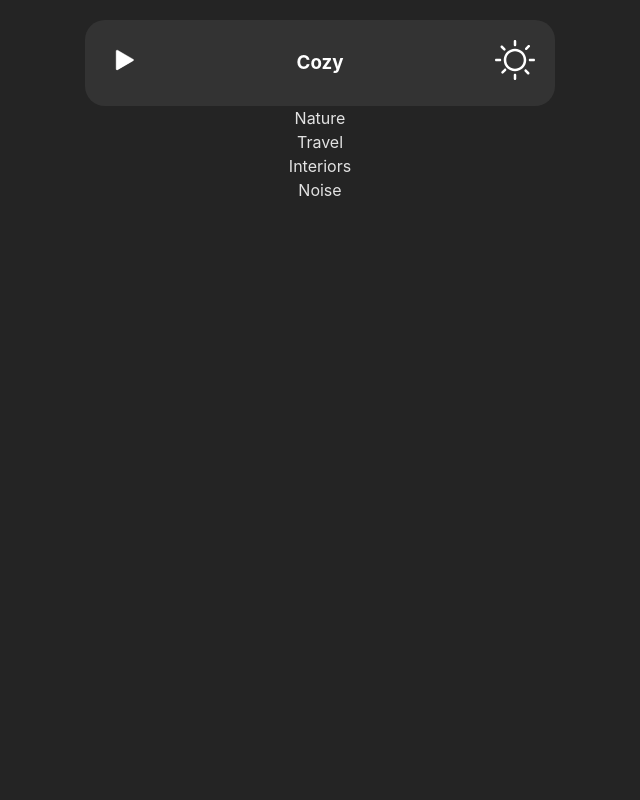
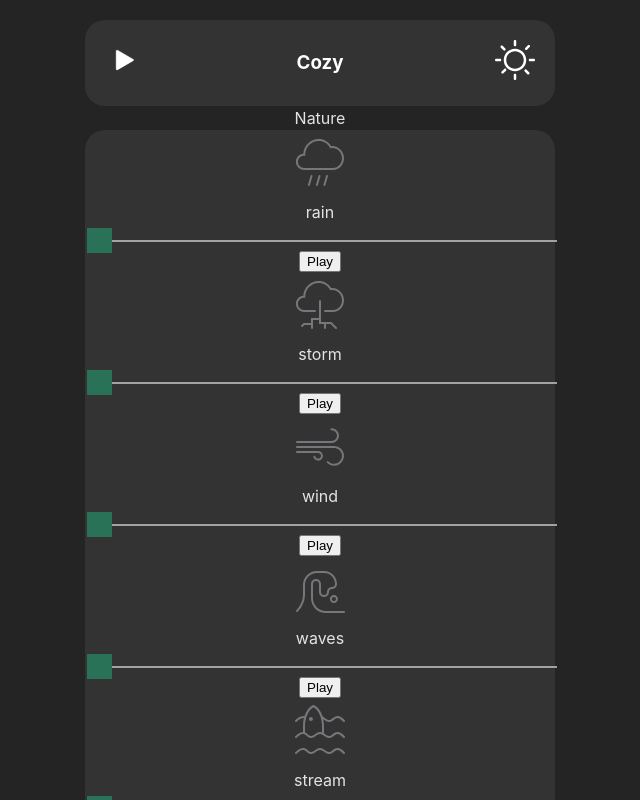
Before and after one commit to 0xNILADRI/cozy, a React (Vite) app: page / in a window 1280 px wide. Shown: the top 800 px of the page, without its empty margins (320-960 px from the left). Built offline with nearby package versions, Linux system fonts and the light colour scheme.

Commit message:
add: cards and item section

```diff
--- a/src/App.css
+++ b/src/App.css
@@ -49,7 +49,7 @@
   -webkit-appearance: none; /* Override default CSS styles */
   appearance: none;
   width: 100%; /* Full-width */
-  height: 25px; /* Specified height */
+  height: 2px; /* Specified height */
   background: #d3d3d3; /* Grey background */
   outline: none; /* Remove outline */
   opacity: 0.7; /* Set transparency (for mouse-over effects on hover) */
@@ -57,9 +57,8 @@
   transition: opacity 0.2s;
 }
 
-/* Mouse-over effects */
 .slider:hover {
-  opacity: 1; /* Fully shown on mouse-over */
+  opacity: 1;
 }
 
 /* The slider handle (use -webkit- (Chrome, Opera, Safari, Edge) and -moz- (Firefox) to override default look) */
@@ -68,7 +67,7 @@
   appearance: none;
   width: 25px; /* Set a specific slider handle width */
   height: 25px; /* Slider handle height */
-  background: #04aa6d; /* Green background */
+  background: #258d67; /* Green background */
   cursor: pointer; /* Cursor on hover */
 }
 
--- /dev/null
+++ b/src/Components/Card.jsx
@@ -0,0 +1,5 @@
+import React from "react";
+function Card() {
+  return <div style={{ backgroundColor: "#242424" }}></div>;
+}
+export default Card;
--- a/src/Components/Case.jsx
+++ b/src/Components/Case.jsx
@@ -1,18 +1,42 @@
+import Card from "./Card";
+import Item from "./Item";
 import { data } from "../data";
 
 function Case() {
+  const addBreak = (a, b) => {
+    if (a < b) {
+      return <br />;
+    }
+    return;
+  };
   return (
     <div>
       {data.map((item) => {
         return (
-          <>
+          <div key={Object.values(item)[0]}>
             <div style={{ textTransform: "capitalize" }}>
-              {Object.keys(item)[0]}
+              {Object.keys(item)[1]}
             </div>
-          </>
+            <div style={{ backgroundColor: "#333", borderRadius: "20px" }}>
+              {Object.values(item)[1].map((individual) => {
+                return (
+                  <div key={Object.values(individual)[0]}>
+                    <Item
+                      imgSrc={Object.values(individual)[1].imageLogo}
+                      itemName={Object.keys(individual)[1]}
+                      soundSrc={Object.values(individual)[1].soundSource}
+                    ></Item>
+                    {/* {addBreak(
+                      Object.values(individual)[0],
+                      individual[0].length
+                    )} */}
+                  </div>
+                );
+              })}
+            </div>
+          </div>
         );
       })}
-      {/* <Card /> */}
     </div>
   );
 }
--- /dev/null
+++ b/src/Components/Item.jsx
@@ -0,0 +1,60 @@
+import React, { useState } from "react";
+
+function Item({ imgSrc, itemName, soundSrc }) {
+  const [volume, setVolume] = useState(0);
+
+  const handleVolumeChange = (event) => {
+    const newVolume = event.target.value;
+    setVolume(newVolume);
+
+    // Update audio volume
+    if (audioRef.current) {
+      audioRef.current.volume = newVolume / 100; // Volume range is 0-1
+    }
+  };
+
+  const handlePlayPause = () => {
+    if (volume === 0) {
+      // Stop the audio
+      if (audioRef.current) {
+        audioRef.current.pause();
+      }
+    } else {
+      // Play the audio
+      if (audioRef.current) {
+        audioRef.current.play();
+      }
+    }
+  };
+
+  const audioRef = React.useRef(null);
+
+  return (
+    <>
+      <audio ref={audioRef} src={soundSrc}></audio>
+      <div>
+        <div>
+          <img src={imgSrc} alt={itemName} />
+        </div>
+        <div>
+          <div>{itemName}</div>
+          <div className="slidecontainer">
+            <input
+              type="range"
+              min="0"
+              max="100"
+              value={volume}
+              className="slider"
+              id="myRange"
+              onChange={handleVolumeChange}
+            />
+            <button onClick={handlePlayPause}>
+              {volume === 0 ? "Play" : "Pause"}
+            </button>
+          </div>
+        </div>
+      </div>
+    </>
+  );
+}
+export default Item;
--- a/src/data.jsx
+++ b/src/data.jsx
@@ -32,6 +32,7 @@ import windSound from "./assets/sounds/wind.ogg";
 
 export const data = [
   {
+    id: 1,
     nature: [
       { key: 1, rain: { imageLogo: rainImg, soundSource: rainSound } },
       { key: 2, storm: { imageLogo: stormImg, soundSource: stormSound } },
@@ -49,6 +50,7 @@ export const data = [
     ],
   },
   {
+    id: 2,
     travel: [
       { key: 1, train: { imageLogo: trainImg, soundSource: trainSound } },
       { key: 2, boat: { imageLogo: boatImg, soundSource: boatSound } },
@@ -56,6 +58,7 @@ export const data = [
     ],
   },
   {
+    id: 3,
     interiors: [
       {
         key: 1,
@@ -68,6 +71,7 @@ export const data = [
     ],
   },
   {
+    id: 4,
     noise: [
       {
         key: 1,
--- a/src/index.css
+++ b/src/index.css
@@ -25,7 +25,7 @@ body {
   color: rgba(255, 255, 255, 0.87);
   background-color: #242424;
 
-  overflow: hidden;
+  /* overflow: hidden; */
   font-synthesis: none;
   text-rendering: optimizeLegibility;
   -webkit-font-smoothing: antialiased;
```
